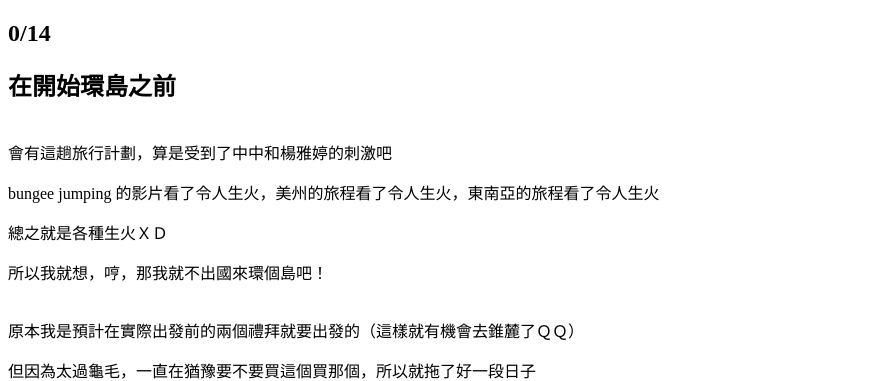
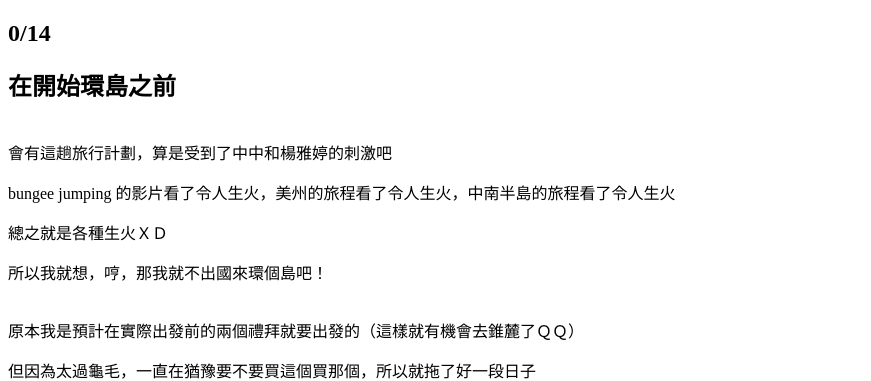
Before and after one commit to hiiamyes/blog, a Jekyll site: the page built from _posts/2014-09-23-et-day0.md, in a window 1280 px wide. Shown: the top 381 px of the page, without its empty margins (0-871 px from the left). Built offline with Jekyll 4.4.1, drawn with Linux system fonts in a browser that asks for light colours.

Commit message:
update et blog

```diff
--- a/_posts/2014-09-23-et-day0.md
+++ b/_posts/2014-09-23-et-day0.md
@@ -11,7 +11,7 @@ layout: post
 <br>
 會有這趟旅行計劃，算是受到了中中和楊雅婷的刺激吧
 
-bungee jumping 的影片看了令人生火，美州的旅程看了令人生火，東南亞的旅程看了令人生火
+bungee jumping 的影片看了令人生火，美州的旅程看了令人生火，中南半島的旅程看了令人生火
 
 總之就是各種生火ＸＤ
 
```
